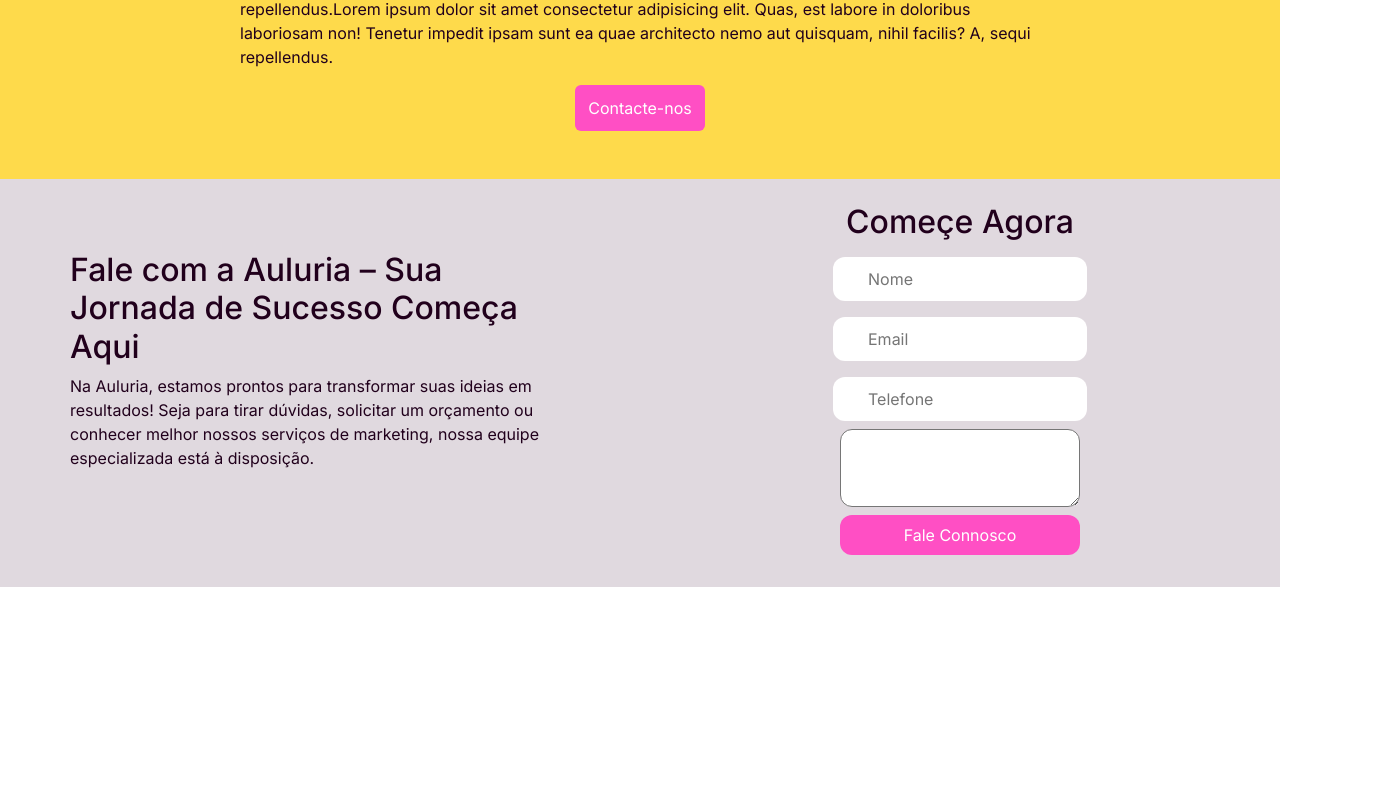
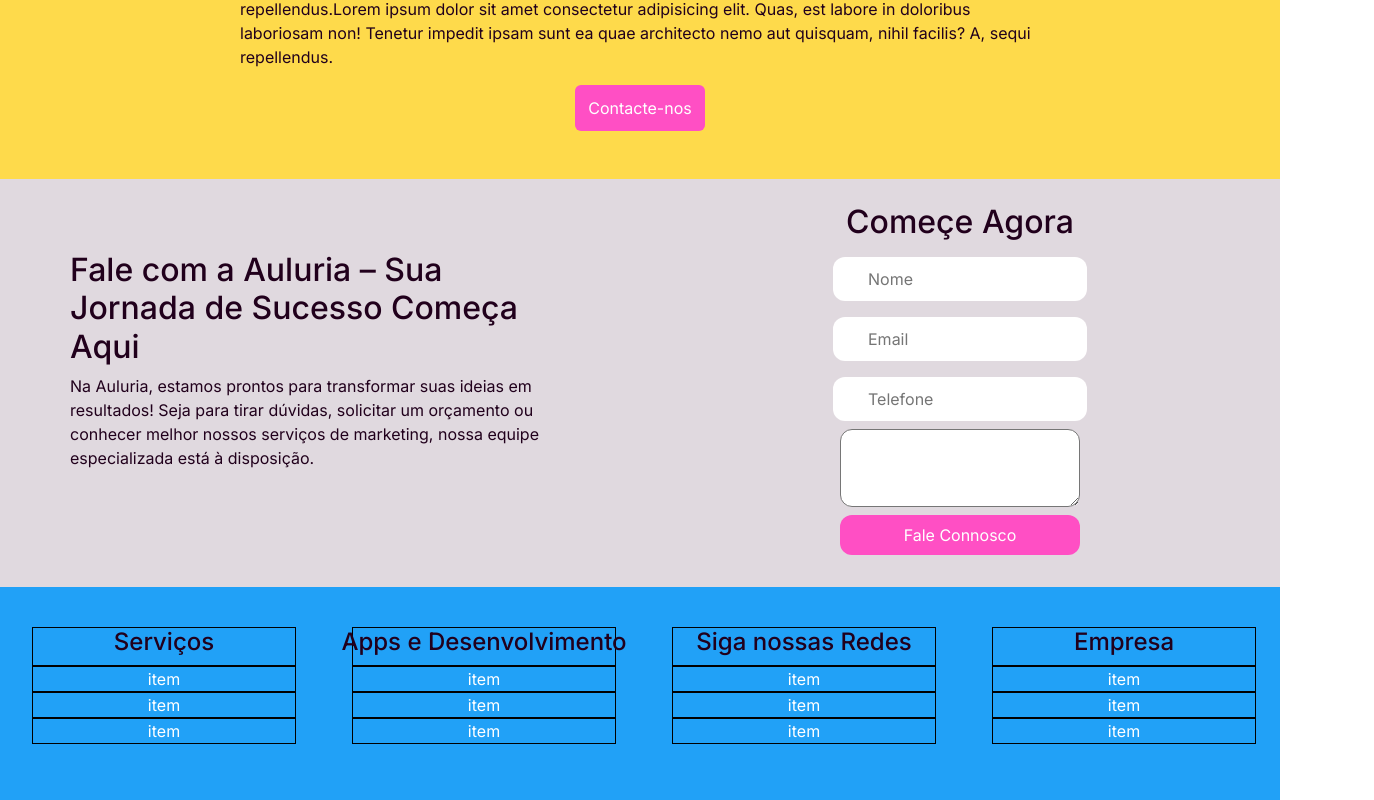
Before and after one commit to m3rcio/algomark2, an Angular app: page / in a window 1280 px wide. Shown: the part 2681-3481 px from the top of the page, 1374 px wide, since content can reach past the window. Before the commit the page ends 3268 px from the top, so only its background shows below. Built offline with nearby package versions, Linux system fonts and the light colour scheme.

Commit message:
footer update

```diff
--- a/src/app/app.component.css
+++ b/src/app/app.component.css
@@ -129,7 +129,7 @@
 
     .selected-bar{
         width: 100%;
-        background-color: rgb(33, 161, 247);;
+        background-color: rgb(33, 161, 247);
         padding: 5px;
     }
     .seccao-clientes-destacados{
@@ -226,6 +226,22 @@
      border-radius: 12px;
 }
 
+footer{
+    background-color: rgb(33, 161, 247);
+    padding-top: 40px;
+    padding-bottom: 40px;
+    color: white;
+}
+
+footer li{
+    border: 1px solid black;
+    align-items: center;
+     display: flex;
+    align-items: center;
+    flex-direction: column;
+    text-align: center;
+}
+
 @media(max-width:767px){
 
        header ul{
--- a/src/app/app.component.html
+++ b/src/app/app.component.html
@@ -88,10 +88,32 @@
             </div>
 
         </div>
-        <footer>
-
-        </footer>
     </main>
     <footer>
-
+        <div class="row">
+            <div class="col-lg-3"><ul>
+                <li><h4>Serviços</h4></li>
+                <li>item</li>
+                <li>item</li>
+                <li>item</li>
+            </ul></div>
+            <div class="col-lg-3"><ul>
+                <li><h4>Apps e Desenvolvimento</h4></li>
+                <li>item</li>
+                <li>item</li>
+                <li>item</li>
+            </ul></div>
+            <div class="col-lg-3"><ul>
+                <li><h4>Siga nossas Redes</h4></li>
+                <li>item</li>
+                <li>item</li>
+                <li>item</li>
+            </ul></div>
+            <div class="col-lg-3"><ul>
+                <li><h4>Empresa</h4></li>
+                <li>item</li>
+                <li>item</li>
+                <li>item</li>
+            </ul></div>
+        </div>
     </footer><router-outlet></router-outlet>
```
